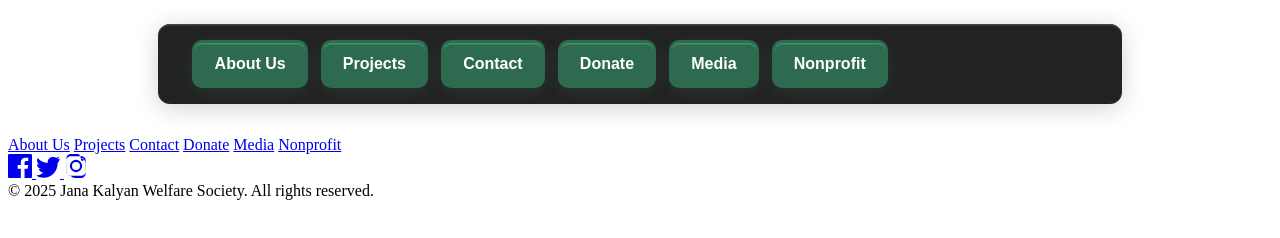
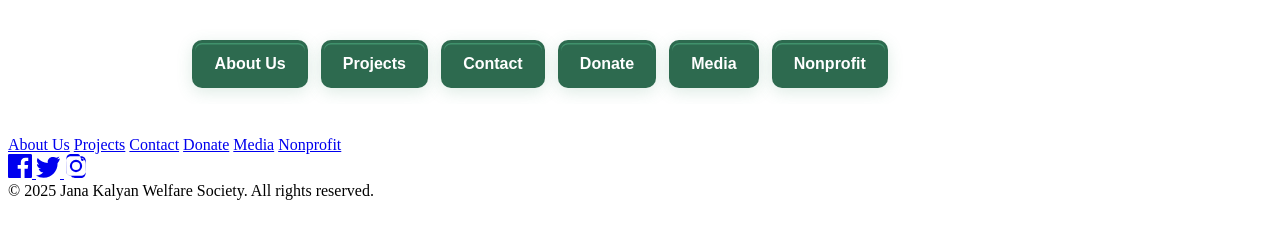
Before and after one commit to karthikgudapati/Jkws, a plain HTML site: page media.html in a window 1280 px wide. Drawn offline with Linux system fonts and the light colour scheme.

Commit message:
Add files via upload

```diff
--- a/nonprofit.css
+++ b/nonprofit.css
@@ -83,8 +83,8 @@ nav {
   align-items: center;
   justify-content: flex-start;
   gap: 0.5rem;
-  background: #222;
-  box-shadow: 0 4px 24px rgba(0,0,0,0.18), 0 1.5px 0 #444 inset;
+  background: transparent;
+  box-shadow: none;
   border-radius: 12px;
   padding: 1rem 2rem;
   margin: 1.5rem auto 2rem auto;
```
